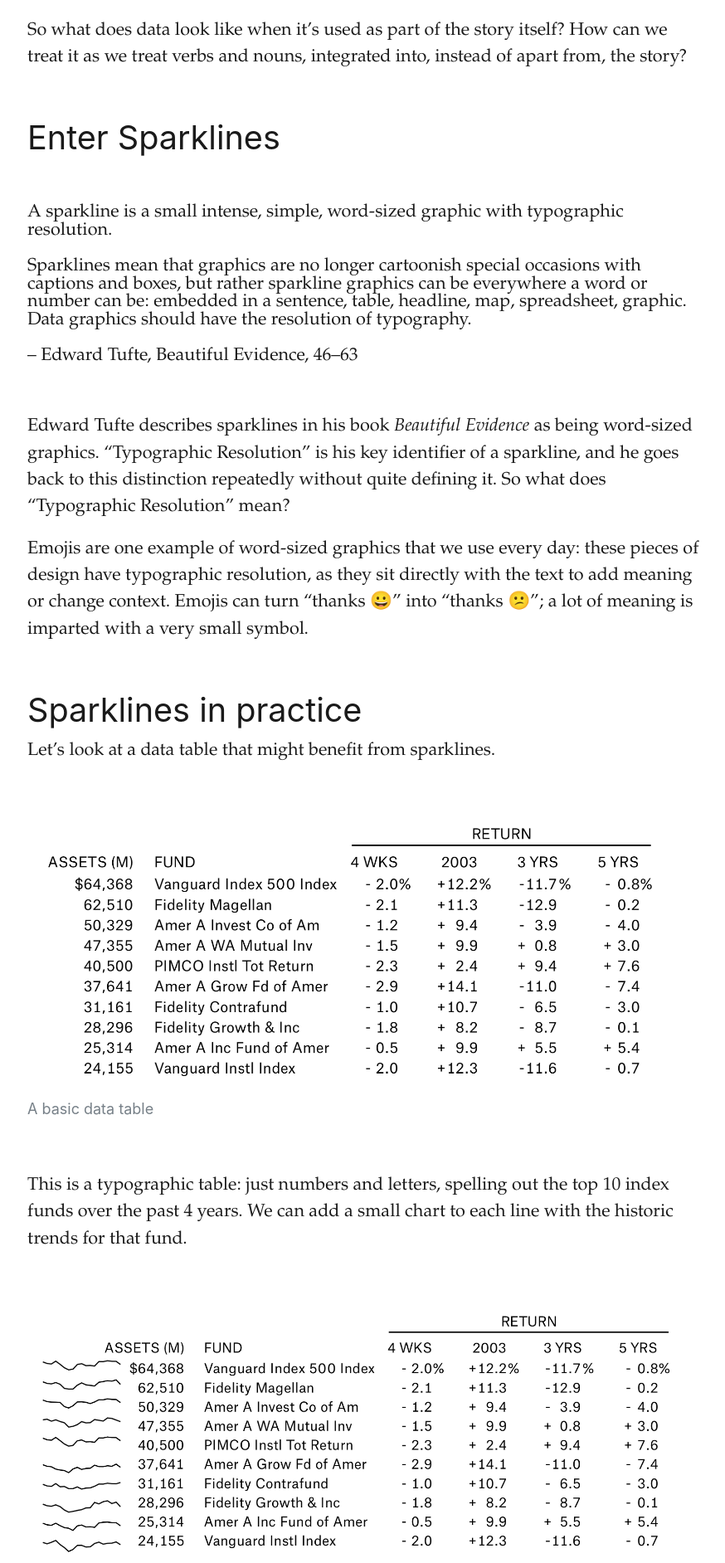
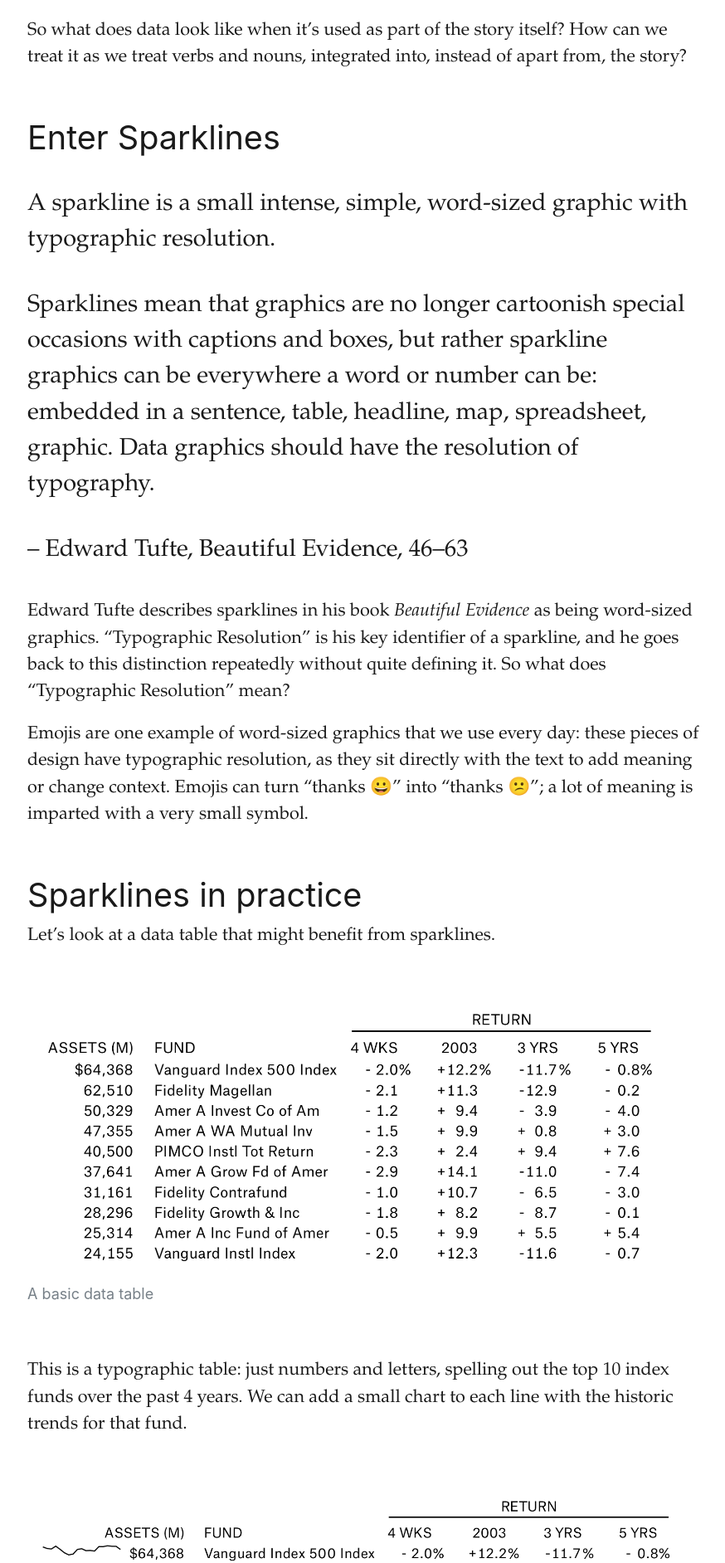
Before and after one commit to ilikescience/ilikescience.github.io, a Jekyll site: the page built from _posts/2016-02-08-tiny-data-viz.markdown, in a window 1280 px wide. Shown: the part 933-2817 px from the top of the page at 83% size, without its empty margins (93-967 px from the left). Built offline with Jekyll 4.4.1, drawn with Linux system fonts in a browser that asks for light colours; some web fonts are replaced; our own code applies the rules of GitHub Pages for plain Markdown files.

Commit message:
update block quote styling

```diff
--- a/_posts/2016-02-08-tiny-data-viz.markdown
+++ b/_posts/2016-02-08-tiny-data-viz.markdown
@@ -16,8 +16,12 @@ So what does data look like when it’s used as part of the story itself? How ca
 
 ## Enter Sparklines
 
-> A sparkline is a small intense, simple, word-sized graphic with typographic resolution.<br/><br/>
->  Sparklines mean that graphics are no longer cartoonish special occasions with captions and boxes, but rather sparkline graphics can be everywhere a word or number can be: embedded in a sentence, table, headline, map, spreadsheet, graphic. Data graphics should have the resolution of typography.<br/><br/>
+> A sparkline is a small intense, simple, word-sized graphic with typographic resolution.
+
+
+>  Sparklines mean that graphics are no longer cartoonish special occasions with captions and boxes, but rather sparkline graphics can be everywhere a word or number can be: embedded in a sentence, table, headline, map, spreadsheet, graphic. Data graphics should have the resolution of typography.
+
+
 > – Edward Tufte, Beautiful Evidence, 46–63
 
 Edward Tufte describes sparklines in his book *Beautiful Evidence* as being word-sized graphics. “Typographic Resolution” is his key identifier of a sparkline, and he goes back to this distinction repeatedly without quite defining it. So what does “Typographic Resolution” mean?
--- a/_sass/_type.scss
+++ b/_sass/_type.scss
@@ -174,9 +174,10 @@ p {
     }
     blockquote {
         margin: 2em 0;
-        font-size: $t--size-l;
-        font-family: $t--family-serif;
-        line-height: $t--leading-small;
+        p {
+            font-size: $t--size-l;
+            font-family: $t--family-serif;
+        }
     }
 }
 
```
